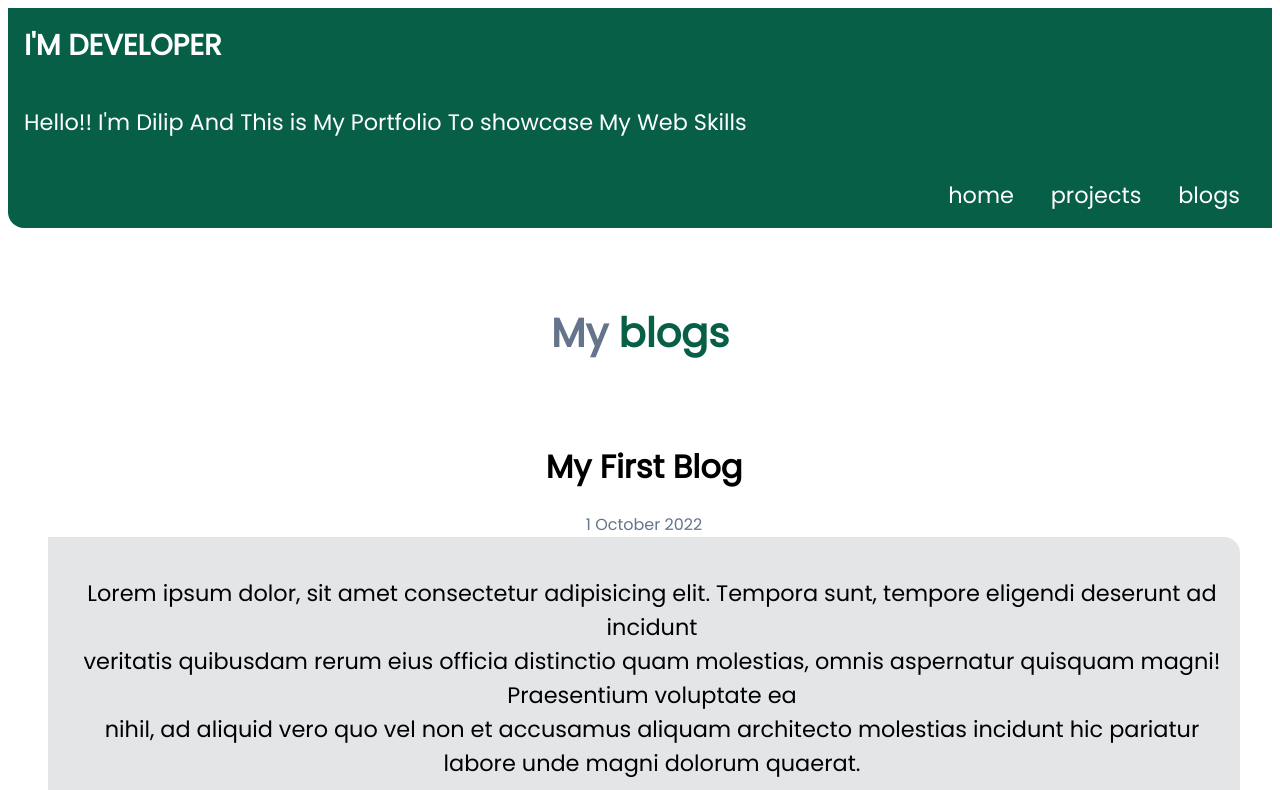
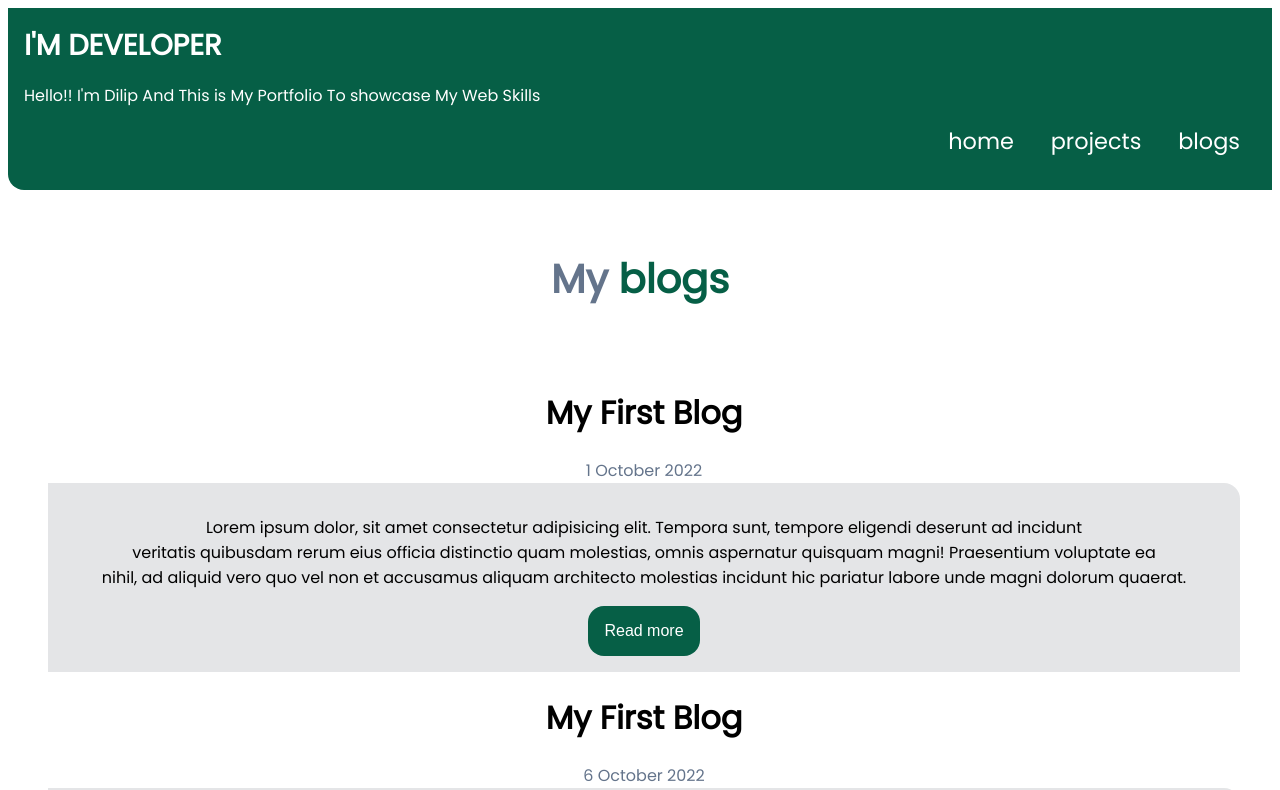
Before and after one commit to DilipSha04/neoproject, a plain HTML site: page blogs.html in a window 1280 px wide. Shown: the top 790 px of the page. Drawn offline with Linux system fonts and the light colour scheme.

Commit message:
fixed blog page navigation padding

```diff
--- a/blog.css
+++ b/blog.css
@@ -10,8 +10,8 @@ body{
     background-color: #065f46;
     color: white;
     border-bottom-left-radius: 1rem;
-    transition: 0.5s;
-    transform: ease-in;
+    padding: 1rem;
+
 
 }
 .nav-list{
@@ -27,17 +27,13 @@ body{
 }
 .navigation .nav-ul{
     text-align: right;
-    padding: 1rem;
 
 }
 .nav-brand{
     font-weight: 700;
     font-size: 1.8rem;
-    padding: 1rem;
 }
-p{
-    padding-left: 1rem;
-}
+
 .icon{
     font-size: 1.5rem;
     text-align: right;
@@ -102,9 +98,9 @@ small{
     font-size: 1rem;
     color: #64748b;
 }
-p{
+/* p{
     font-size: 1.4rem;
-}
+} */
 .btn-art{
     border: 1px white;
     padding: 1rem;
```
